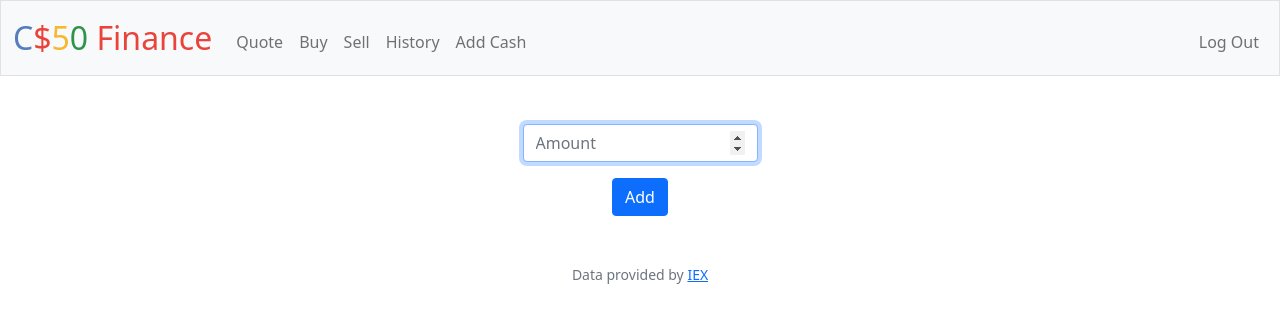
After one commit to AlanYao08/CS50, a Flask app: page /add_cash in a window 1280 px wide. The commit adds this page. Shown: the top 323 px of the page. Run offline with Flask 2, Linux system fonts and the light colour scheme; a user stored in the database is signed in; some libraries are stand-ins or nearby versions.

Commit message:
automated commit by check50 [check50=True]

```diff
--- a/app.py
+++ b/app.py
@@ -78,7 +78,8 @@ def buy():
         if cash < price * shares:
             return apology("You don't have enough cash")
 
-        db.execute("INSERT INTO history (id, symbol, shares, price, time) VALUES (?, ?, ?, ?, ?)", id, symbol, shares, price, datetime.datetime.now())
+        db.execute("INSERT INTO history (id, symbol, shares, price, time) VALUES (?, ?, ?, ?, ?)",
+            id, symbol, shares, price, datetime.datetime.now())
 
         symbols = db.execute("SELECT symbol FROM transactions WHERE id=?", id)
         for i in range(len(symbols)):
@@ -90,7 +91,8 @@ def buy():
                 db.execute("UPDATE users SET cash = ? WHERE id = ?", cash-(price*shares), id)
                 flash("Bought!")
                 return redirect("/")
-        db.execute("INSERT INTO transactions (id, symbol, shares, price, total, time, name) VALUES (?, ?, ?, ?, ?, ?, ?)", id, quote["symbol"], shares, price, shares * price, datetime.datetime.now(), quote["name"])
+        db.execute("INSERT INTO transactions (id, symbol, shares, price, total, time, name) VALUES (?, ?, ?, ?, ?, ?, ?)",
+            id, quote["symbol"], shares, price, shares * price, datetime.datetime.now(), quote["name"])
         db.execute("UPDATE users SET cash = ? WHERE id = ?", cash-(price*shares), id)
         flash("Bought!")
         return redirect("/")
@@ -218,11 +220,13 @@ def sell():
         id = session["user_id"][0]["id"]
         cash = db.execute("SELECT cash FROM users WHERE id = ?", id)[0]["cash"]
 
-        current_shares = db.execute("SELECT shares FROM transactions WHERE id = ? AND symbol = ? GROUP BY symbol", id, symbol)[0]["shares"]
+        current_shares = db.execute(
+            "SELECT shares FROM transactions WHERE id = ? AND symbol = ? GROUP BY symbol", id, symbol)[0]["shares"]
         if shares > current_shares:
             return apology("You do not have enough shares")
 
-        db.execute("INSERT INTO history (id, symbol, shares, price, time) VALUES (?, ?, ?, ?, ?)", id, symbol, shares*-1, quote["price"], datetime.datetime.now())
+        db.execute("INSERT INTO history (id, symbol, shares, price, time) VALUES (?, ?, ?, ?, ?)",
+            id, symbol, shares*-1, quote["price"], datetime.datetime.now())
 
         symbols = db.execute("SELECT symbol FROM transactions WHERE id=?", id)
         for i in range(len(symbols)):
@@ -239,4 +243,24 @@ def sell():
     else:
         id = session["user_id"][0]["id"]
         symbols = db.execute("SELECT symbol FROM transactions WHERE id = ? GROUP BY symbol", id)
-        return render_template("sell.html", symbols = [row["symbol"] for row in symbols])
+        return render_template("sell.html", symbols=[row["symbol"] for row in symbols])
+
+
+@app.route("/add_cash", methods=["GET", "POST"])
+@login_required
+def add_cash():
+    """Add cash to users account"""
+    if request.method == "POST":
+        amount = request.form.get("amount")
+        if not amount:
+            return apology("Blank amount")
+        if not amount.isnumeric() or float(amount) < 0 or not float(amount).is_integer() or not float(amount) < 1e15:
+            return apology("Must be positive integer number of cash less than a quadrillion")
+        amount = int(amount)
+        id = session["user_id"][0]["id"]
+        oldCash = db.execute("SELECT cash FROM users WHERE id = ?", id)[0]["cash"]
+        db.execute("UPDATE users SET cash = ? WHERE id = ?", oldCash + amount, id)
+        flash("Added!")
+        return redirect("/")
+    else:
+        return render_template("add.html")
--- /dev/null
+++ b/templates/add.html
@@ -0,0 +1,14 @@
+{% extends "layout.html" %}
+
+{% block title %}
+    Add Cash
+{% endblock %}
+
+{% block main %}
+    <form action="/add_cash" method="post">
+        <div class="mb-3">
+            <input autocomplete="off" autofocus class="form-control mx-auto w-auto" min="0" max="1000000000000000" name="amount" placeholder="Amount" type="number">
+        </div>
+        <button class="btn btn-primary" type="submit">Add</button>
+    </form>
+{% endblock %}
--- a/templates/layout.html
+++ b/templates/layout.html
@@ -35,6 +35,7 @@
                             <li class="nav-item"><a class="nav-link" href="/buy">Buy</a></li>
                             <li class="nav-item"><a class="nav-link" href="/sell">Sell</a></li>
                             <li class="nav-item"><a class="nav-link" href="/history">History</a></li>
+                            <li class="nav-item"><a class="nav-link" href="/add_cash">Add Cash</a></li>
                         </ul>
                         <ul class="navbar-nav ms-auto mt-2">
                             <li class="nav-item"><a class="nav-link" href="/logout">Log Out</a></li>
```
Also changed, not shown: finance.db, 2 other files.
